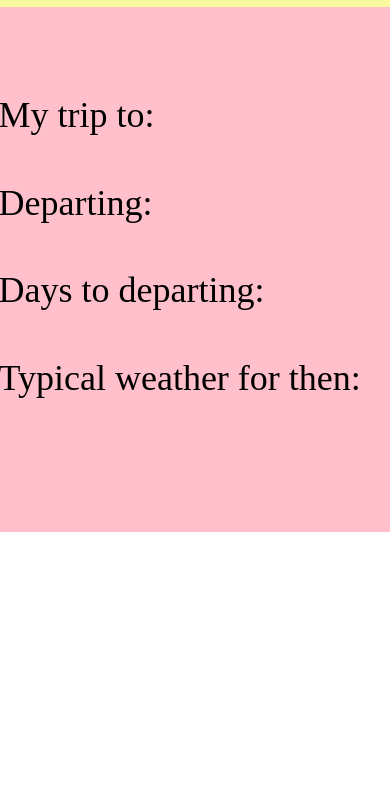
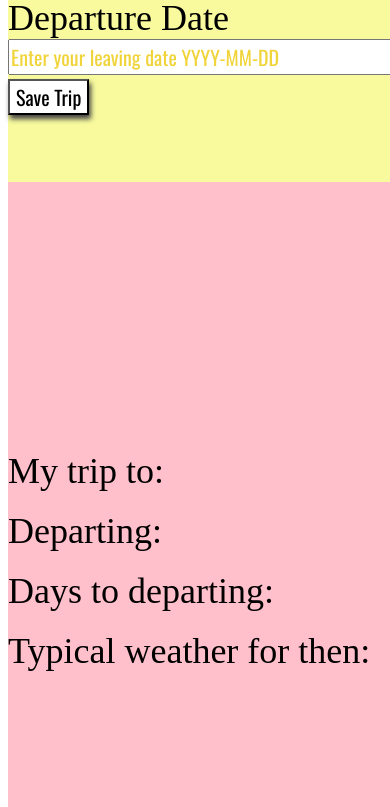
Before and after one commit to joyceyu6/travel-app, a website built with webpack: page src/client/views/index.html in a window 390 px wide. Shown: the part 351-1158 px from the top of the page. Before the commit the page ends 891 px from the top, so only its background shows below. Built offline with nearby package versions, Linux system fonts and the light colour scheme; a web font is replaced by a local one.

Commit message:
CSS grid fixed and responsive layout applied

```diff
--- a/src/client/styles/style.scss
+++ b/src/client/styles/style.scss
@@ -18,43 +18,37 @@
 // }
 
 
-
+/* Anything smaller than first breakpoint 600px */
 .container{
     display: grid;
     // grid-gap:10px 15px;
-    justify-items:left;/*row axis, stretch is default, other options:start, end*/
-    align-items: center; /*column axis */
-    justify-content: center;
-    align-content: center;
+    // justify-items:right;/*row axis, stretch is default, other options:start, end*/
+    // align-items: right; /*column axis */
+    // justify-content: center;
+    // align-content: center;
     // grid-template-columns: repeat(3,minmax(150px, 1fr));
-    grid-template-columns: repeat(3,1fr);
-    grid-template-rows: repeat(10,1fr);
+    // height:90vh;
+    grid-template-columns: 1fr;
+    grid-template-rows: 1fr 1fr 250px 2fr;
     grid-template-areas:
-        "b1 b1 b1"
-        "h h holder"
-        "h h holder"
-        "h h holder"
-        "b2 b2 b2"
-        "pic pic post"
-        "pic pic post"
-        "pic pic post"
-        "pic pic post"
-        "b3 b3 b3"
+        "h"
+        "holder"
+        "pic"
+        "post"
+
 }
 
-.b1,.h,.holder{
+.h,.holder{
     width: 100%;
     height: 100%;
     background: #F8FA9D;
 }
 
-.b2,.pic,.post,.b3{
+.pic,.post{
     width: 100%;
     height: 100%;
     background: pink;
-}
-.headbuffer{
-    grid-area: b1;
+    overflow-wrap: normal;
 }
 
 .header{
@@ -68,40 +62,9 @@
     grid-area: pic;
 }
 
-.city{
-    grid-area: 2/3/3/4 /*grid-row-start+grid-column-start+grid-row-end+grid-column-end*/
-}
-
-.departure{
-    grid-area: 3/3/4/4
-}
-
-.button{
-    grid-area: 4/3/5/4
-}
-
-.buffer{
-    grid-area: b2;
-}
-
-.returnCity{
-    grid-area: 6/3/7/4
-}
-
-.returnDate{
-    grid-area: 7/3/8/4
-}
-
-.days{
-    grid-area: 8/3/9/4
-}
-
-.weather{
-    grid-area: 9/3/10/4
-}
-
-.endbuffer{
-    grid-area: b3;
+.postData{
+    object-fit:cover;
+    grid-area:post
 }
 
 /*  Basic Styling To Override Default For Basic HTML Elements */
@@ -159,3 +122,28 @@ button:focus {
     font-family: 'Oswald', sans-serif;
 
 }
+
+/*Medium Screens*/
+@media(min-width:640px) and (max-width:900px){
+    .container{
+        display:grid;
+        grid-template-columns:300px,300px,1fr;
+        grid-template-rows: 250px,600px;
+        grid-template-areas:
+        "h h holder"
+        "pic pic post"
+
+    }
+}
+
+/*Large Screens*/
+@media(min-width:901px){
+    .container{
+        display:grid;
+        grid-template-areas:
+        "h holder holder"
+        "pic post post"
+        "pic post post"
+        "pic post post"
+    }
+}
--- a/src/client/views/index.html
+++ b/src/client/views/index.html
@@ -9,43 +9,42 @@
 </head>
 <body>
   <div class = "container">
-    <div class = "b1 headbuffer"></div>
     <div class ="h header">
       <!--Header-->
       <h1> Travel Planner</h1>
     </div>
-    <div class = "holder city">
-      <label for="holder city">Travel Desitnation</label>
+    <div class = "holder">
+      <label for="holder">Travel Desitnation</label>
       <input type="text" id="city" placeholder="Enter city name here">
-    </div>
-    <div class = "holder departure">
-      <label for="holder departure">Departure Date</label>
+      <label for="holder">Departure Date</label>
       <textarea class= "Input" id="date" placeholder="Enter your leaving date YYYY-MM-DD" rows="1" cols="40"></textarea>
-    </div>
-    <div class = "holder button">
       <button id="generate" type = "submit"> Save Trip </button>
     </div>
-  <div class = "b2 buffer"></div>
   <div class="pic image">
     <img id ="img">
   </div>
-  <div class = "post returnCity">
+  <div class = "post postData">
+    <br />
+    <div>
       <returnCity id = "returnCity">
       <label for="returnCity">My trip to: </label>
     </div>
-  <div class = "post returnDate">
+    <br />
+    <div>
       <returnDate id = "returnDate">
       <label for="returnDate">Departing: </label>
     </div>
-  <div class = "post days">
+    <br />
+    <div>
       <returnDate id = "days">
       <label for="days">Days to departing:</label>
     </div>
-  <div class = "post weather">
-    <label for="post weather">Typical weather for then:</label>
+    <br />
+    <div>
+      <label>Typical weather for then:</label>
       <weather id = "weather"></weather>
    </div>
-  <div class = "b3 endbuffer"></div>
+
   <!-- <div class = "post max_temp">
     <max_temp id = "max_temp">
     <label for="max_temp">High:</label>
```
Also changed, not shown: README.md. Lines whose indentation alone changed are shown as unchanged.
